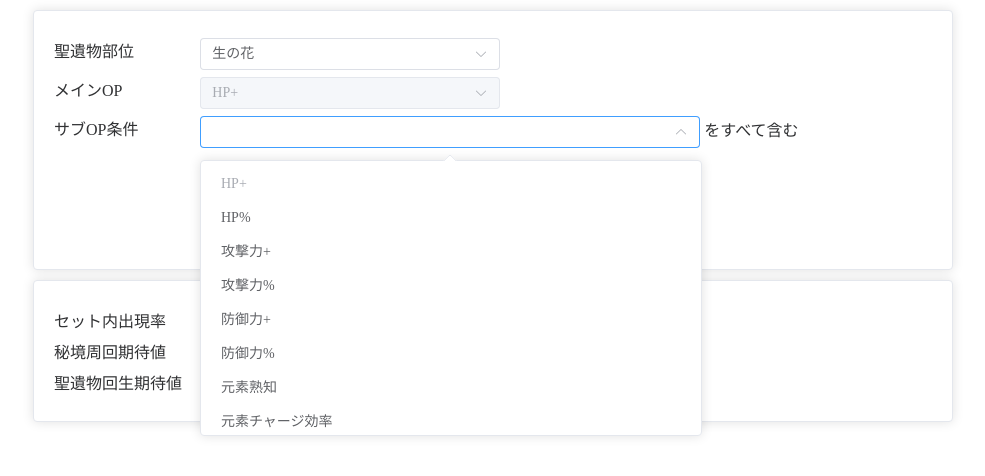
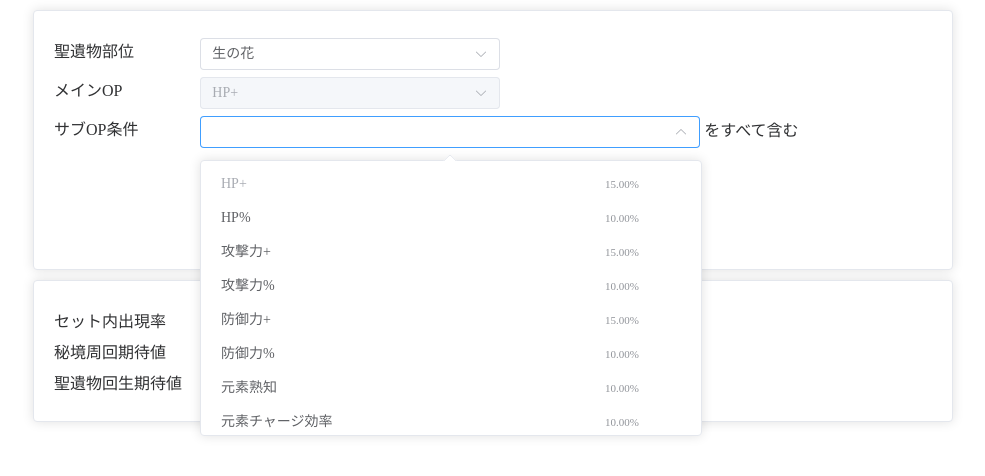
Before and after one commit to ym880912/gen_artifact_calc, a Nuxt app in the folder nuxt-app/: page / in a window 1280 px wide. Both pictures are taken after a click on the element 457 px from the left and 132 px from the top of the page. Shown: the top 476 px of the page, without its empty margins (7-992 px from the left). Built offline with nearby package versions, Linux system fonts and the light colour scheme.

Commit message:
フォーム内確率表記

```diff
--- a/nuxt-app/components/conditionSelector.vue
+++ b/nuxt-app/components/conditionSelector.vue
@@ -41,7 +41,16 @@
                                         :key="item"
                                         :label="item.label"
                                         :value="item"
-                                    />
+                                    >
+                                        <span style="float: left">{{ item.label }}</span>
+                                        <span
+                                            style="
+                                                float: right;
+                                                color: var(--el-text-color-secondary);
+                                                font-size: 11px;
+                                            "
+                                        >{{ item.prob.toFixed(2) }}%</span>
+                            </el-option>
                                 </template>
                             </template>
                         </el-select>
@@ -66,7 +75,17 @@
                                 :label="item.label"
                                 :value="item"
                                 :disabled="mainOp && item.label===mainOp.label"
-                            />
+                            >
+                                <span style="float: left">{{ item.label }}</span>
+                                <span
+                                    style="
+                                        float: right;
+                                        color: var(--el-text-color-secondary);
+                                        font-size: 11px;
+                                        margin-right: 30px;
+                                    "
+                                >{{ item.prob.toFixed(2) }}%</span>
+                            </el-option>
                         </el-select>
                         <span> をすべて含む</span>
                     </el-col>
```
